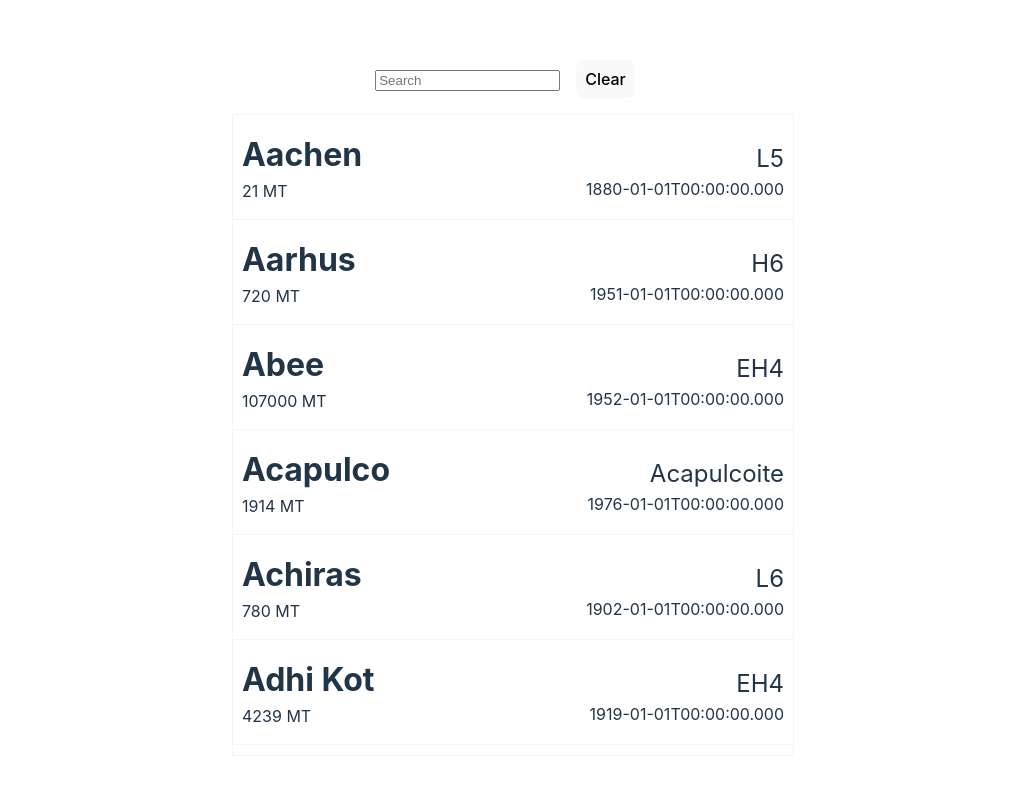
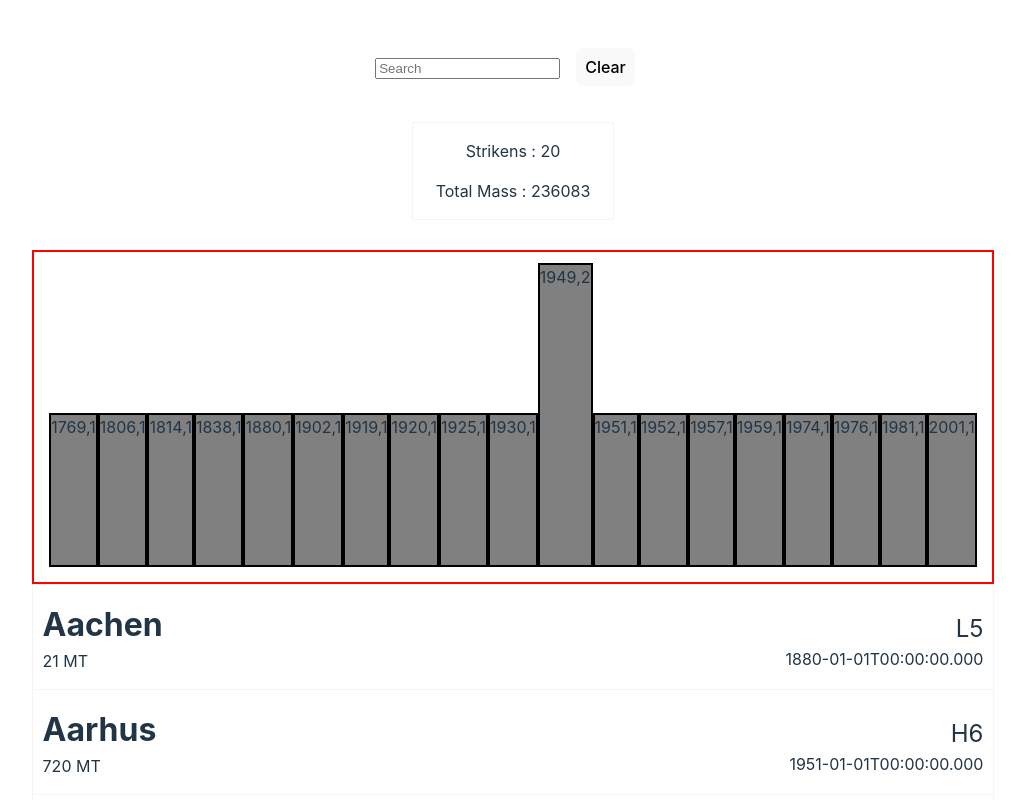
Before and after one commit to chingu-voyages/v45-tier1-team-01, a React (Vite) app in the folder meteorhub/: page / in a window 1280 px wide. Shown: the top 800 px of the page, without its empty margins (127-1152 px from the left). Built offline with nearby package versions, Linux system fonts and the light colour scheme.

Commit message:
Team we finally did it, The MVP is done

```diff
--- /dev/null
+++ b/meteorhub/src/components/Histogram.jsx
@@ -0,0 +1,58 @@
+export default function Histogram({ filteredData }) {
+  let arr = [];
+  let max = 0;
+  filteredData[0] && createHistogramData();
+
+  function createHistogramData() {
+    arr = new Array(1163);
+    // 0 -> 861
+    // 1162-> 2023
+    for (let i = 0; i < arr.length; i++) {
+      arr[i] = 0;
+    }
+    for (let i = 0; i < arr.length; i++) {
+      filteredData[i] &&
+        filteredData[i].year &&
+        arr[Number(filteredData[i].year.substring(0, 4)) - 861]++;
+    }
+
+    for (let i = 0; i < arr.length; i++) {
+      if (max < arr[i]) {
+        max = arr[i];
+      }
+    }
+  }
+
+  return (
+    <div
+      className="histogram"
+      style={{
+        display: "flex",
+        height: "300px",
+        border: "2px solid red",
+        padding: "15px",
+        marginTop: "30px",
+        alignItems: "flex-end"
+      }}
+    >
+      {!!arr &&
+        arr.map((ele, index) => {
+          if (ele > 0) {
+            return (
+              <div key={index + 861}>
+                <div
+                  style={{
+                    height: `${(300 * ele) / max}px`,
+                    border: "2px solid black",
+                    backgroundColor: "grey",
+                  }}
+                >
+                  {index + 861},{ele}
+                </div>
+              </div>
+            );
+          }
+        })}
+    </div>
+  );
+}
--- a/meteorhub/src/components/SearchComponent.jsx
+++ b/meteorhub/src/components/SearchComponent.jsx
@@ -1,5 +1,6 @@
 import React, { useState, useEffect } from "react";
 import "./SearchComponent.css";
+import SummaryMetric from "./SummaryMetric";
 import DataDisplayTable from "./DataDisplayTable";
 
 export default function SearchComponent() {
@@ -35,6 +36,7 @@ export default function SearchComponent() {
       <button className="clear" onClick={(e) => setQuery("")}>
         Clear
       </button>
+      <SummaryMetric filteredData={filteredData} />
       <div id="data-display-table">
         {filteredData.map((meteorData, id) => (
           <DataDisplayTable
--- /dev/null
+++ b/meteorhub/src/components/SummaryMetric.jsx
@@ -0,0 +1,42 @@
+import { useEffect, useState } from "react";
+import Histogram from "./Histogram";
+
+export default function SummaryMetric({ filteredData }) {
+  let [totalNumberOfStrikes, setTotalNumberOfStrikes] = useState(0);
+  let [totalMass, setTotalMass] = useState(0);
+
+  useEffect(
+    function () {
+      setTotalNumberOfStrikes((prevValue) => filteredData.length);
+      setTotalMass((prevValue) => {
+        if (filteredData.length === 0) return 0;
+        let tempTotalMass = 0;
+        for (let i = 0; i < filteredData.length; i++) {
+          if (filteredData[i].mass) {
+            tempTotalMass += Number(filteredData[i].mass);
+          }
+        }
+        return tempTotalMass;
+      });
+    },
+    [filteredData]
+  );
+
+  return (
+    <>
+      <div
+        className="summaryMetric"
+        style={{
+          border: "1px solid whitesmoke",
+          width: "200px",
+          margin: "auto",
+          marginTop: "20px",
+        }}
+      >
+        <p>Strikens : {totalNumberOfStrikes}</p>
+        <p>Total Mass : {totalMass}</p>
+      </div>
+      <Histogram filteredData={filteredData}/>
+    </>
+  );
+}
```
